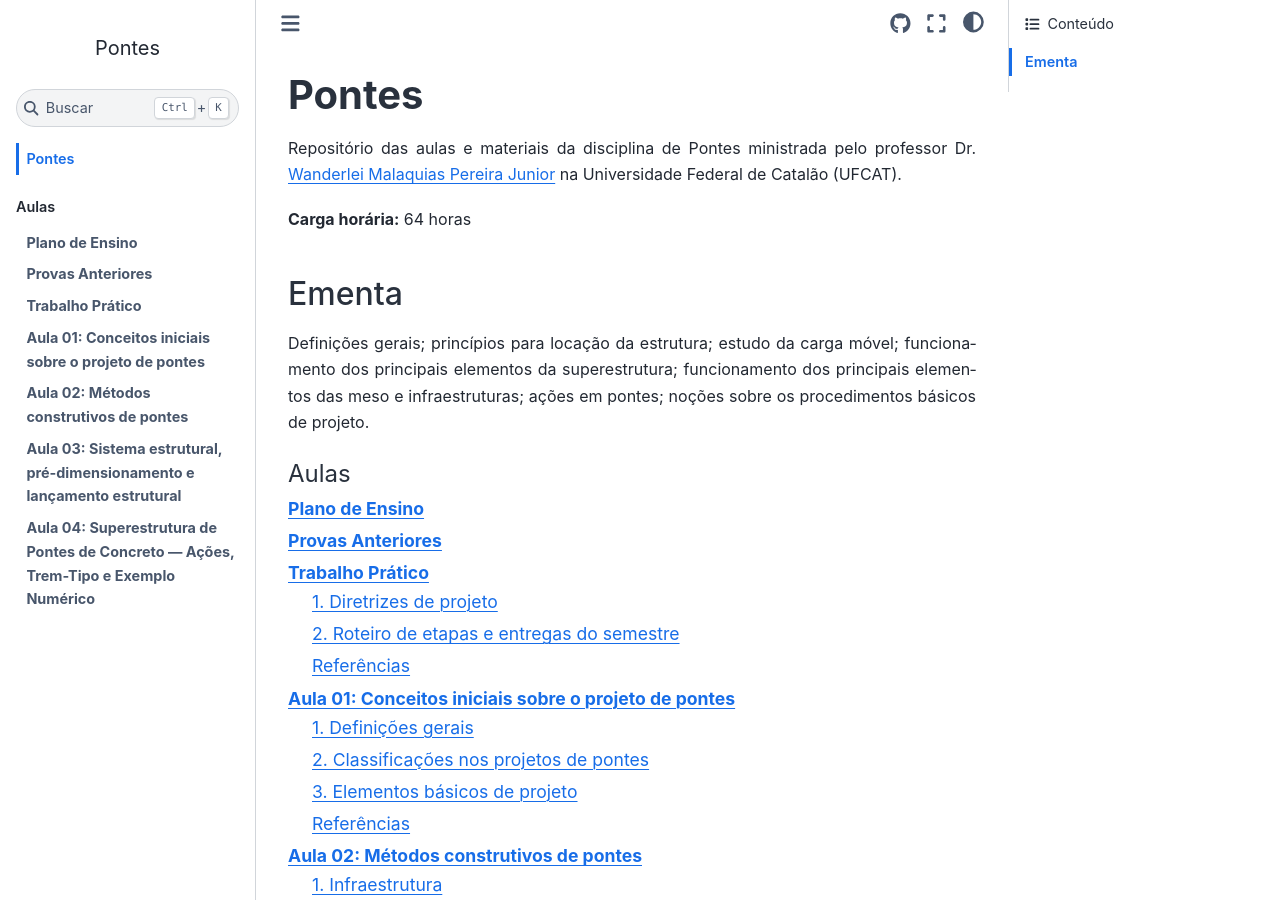
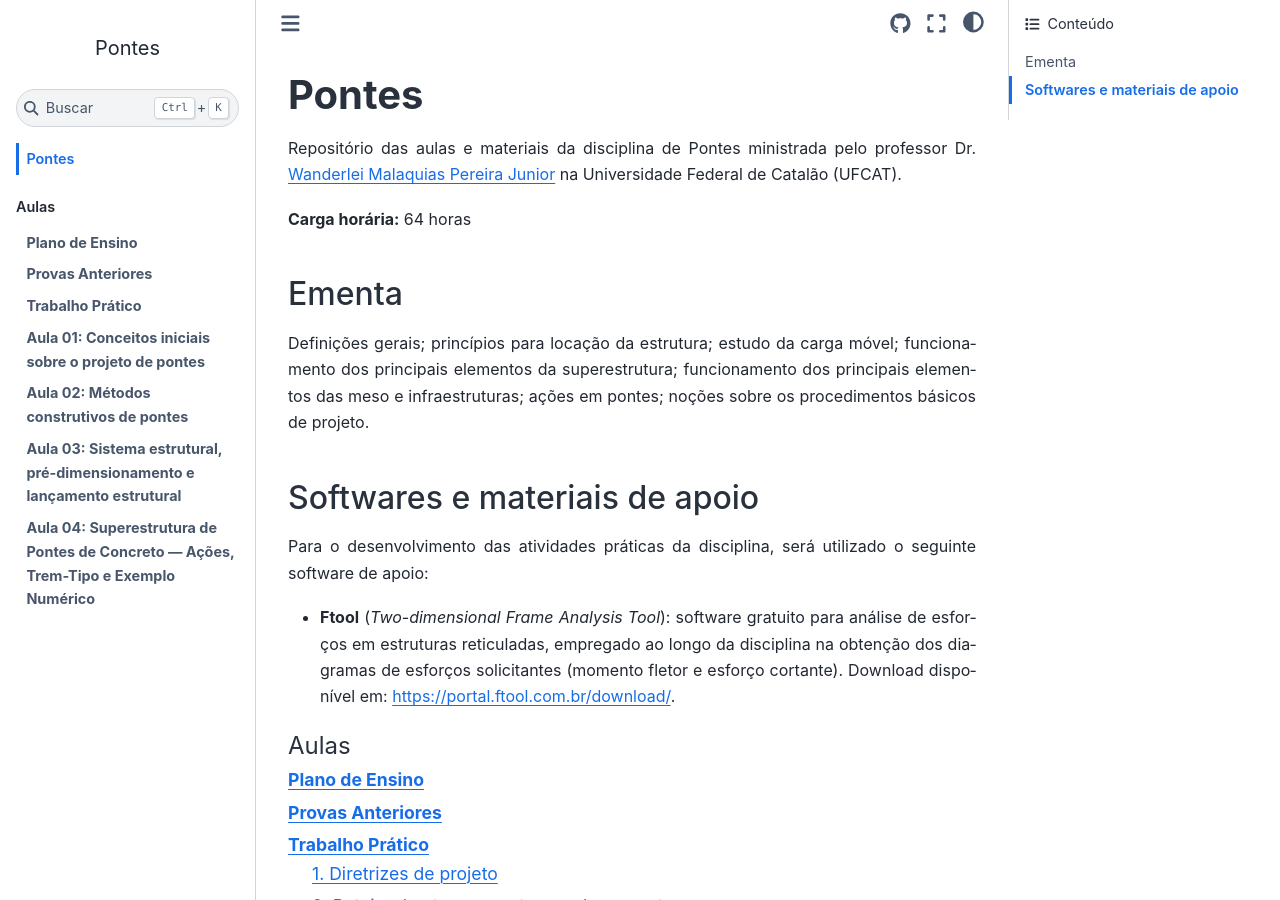
Before and after one commit to wmpjrufg/Pontes, a Sphinx documentation site: the page built from source/index.md, in a window 1280 px wide and 900 px high. Built offline with Sphinx 7.4.7 and the Sphinx Book theme 1.1.4, drawn with Linux system fonts in a browser that asks for light colours.

Commit message:
feat: link do Ftool

````diff
--- a/source/index.md
+++ b/source/index.md
@@ -7,6 +7,12 @@ Repositório das aulas e materiais da disciplina de Pontes ministrada pelo profe
 ## Ementa
 
 Definições gerais; princípios para locação da estrutura; estudo da carga móvel; funcionamento dos principais elementos da superestrutura; funcionamento dos principais elementos das meso e infraestruturas; ações em pontes; noções sobre os procedimentos básicos de projeto.
+
+## Softwares e materiais de apoio
+
+Para o desenvolvimento das atividades práticas da disciplina, será utilizado o seguinte software de apoio:
+
+- **Ftool** (*Two-dimensional Frame Analysis Tool*): software gratuito para análise de esforços em estruturas reticuladas, empregado ao longo da disciplina na obtenção dos diagramas de esforços solicitantes (momento fletor e esforço cortante). Download disponível em: [https://portal.ftool.com.br/download/](https://portal.ftool.com.br/download/).
 
 ```{toctree}
 :maxdepth: 2
````
